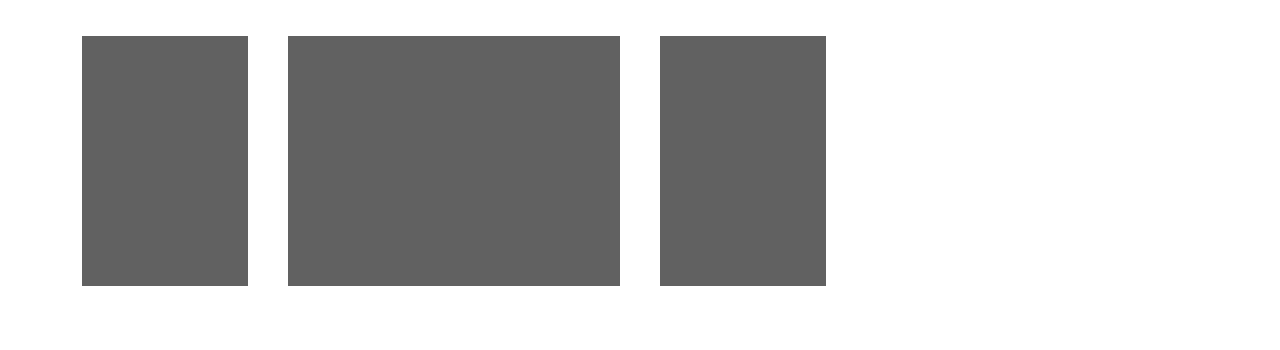
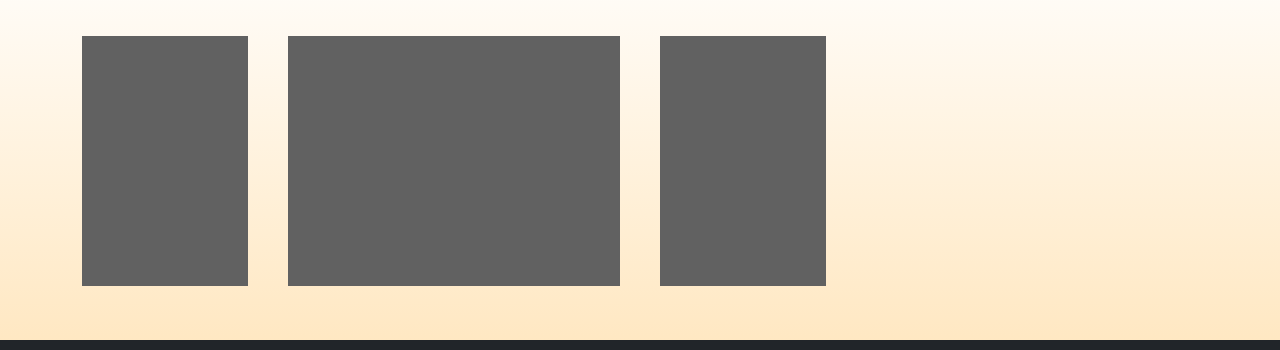
Before and after one commit to SamuelValmir/Sol-Modas-Jua, a plain HTML site: page frontend/assets/pages/index.html in a window 1280 px wide. Shown: the part 64-414 px from the top of the page. Drawn offline with nearby package versions, Linux system fonts and the light colour scheme.

Commit message:
STYLE: Background fill all window

```diff
--- a/frontend/assets/css/style.css
+++ b/frontend/assets/css/style.css
@@ -1,11 +1,21 @@
-html{
-    height: 100%;
-    background: rgb(255,255,255);
-    background: linear-gradient(180deg, rgba(255,255,255,1) 0%, rgb(255, 209, 135) 100%);
+html {
+    height: auto;
 }
 
-body{
-    height: 100vh;
+body {
+    height: 100%;
+
+}
+
+.background {
+    background: rgb(255, 255, 255, 1);
+    background: linear-gradient(180deg, rgba(255, 255, 255, 1) 0%, rgb(255, 209, 135) 100%);
+    background-repeat: no-repeat;
+
+    position: absolute;
+    z-index: -1;
+    width: 100%;
+    height: 100px;
 }
 
 .menu {
@@ -44,7 +54,7 @@ body{
     height: 250px;
 }
 
-footer{
+footer {
     margin-top: auto;
 
 }
@@ -54,6 +64,6 @@ footer ul li img {
     border-radius: 3px;
 }
 
-.copyright{
+.copyright {
     background-color: rgb(29, 29, 29);
 }
--- a/frontend/assets/pages/index.html
+++ b/frontend/assets/pages/index.html
@@ -14,8 +14,9 @@
 
 </head>
 
+
 <body class="d-flex flex-column">
-    <img class="background">
+    <span class="background"></span>
         <header class="fixed-top">
             <div class="header-container bg-dark text-light d-flex justify-content-between align-items-center p-2">
                 <img class="menu" src="../img/icons/header/menu.svg" alt="" srcset="">
@@ -75,8 +76,11 @@
                 </li>
             </ul>
 
-        <div class="copyright text-light fst-italic"> © 2022 Solange Jua Modas. <br>Todos Os Direitos Reservados</div>
+            <div class="copyright text-light fst-italic"> © 2022 Solange Jua Modas. <br>Todos Os Direitos Reservados
+            </div>
         </footer>
+
+        <script src="../../js/index.js"></script>
 </body>
 
 </html>
--- /dev/null
+++ b/frontend/js/index.js
@@ -0,0 +1,12 @@
+window.addEventListener("resize", ()=>{
+    resizeBackground();
+});
+
+document.addEventListener("DOMContentLoaded", ()=>{
+    resizeBackground();
+});
+
+function resizeBackground(){
+    const background = document.querySelector(".background");
+    background.style.height = document.documentElement.scrollHeight + "px";
+};
```
Lines whose indentation alone changed are shown as unchanged.
